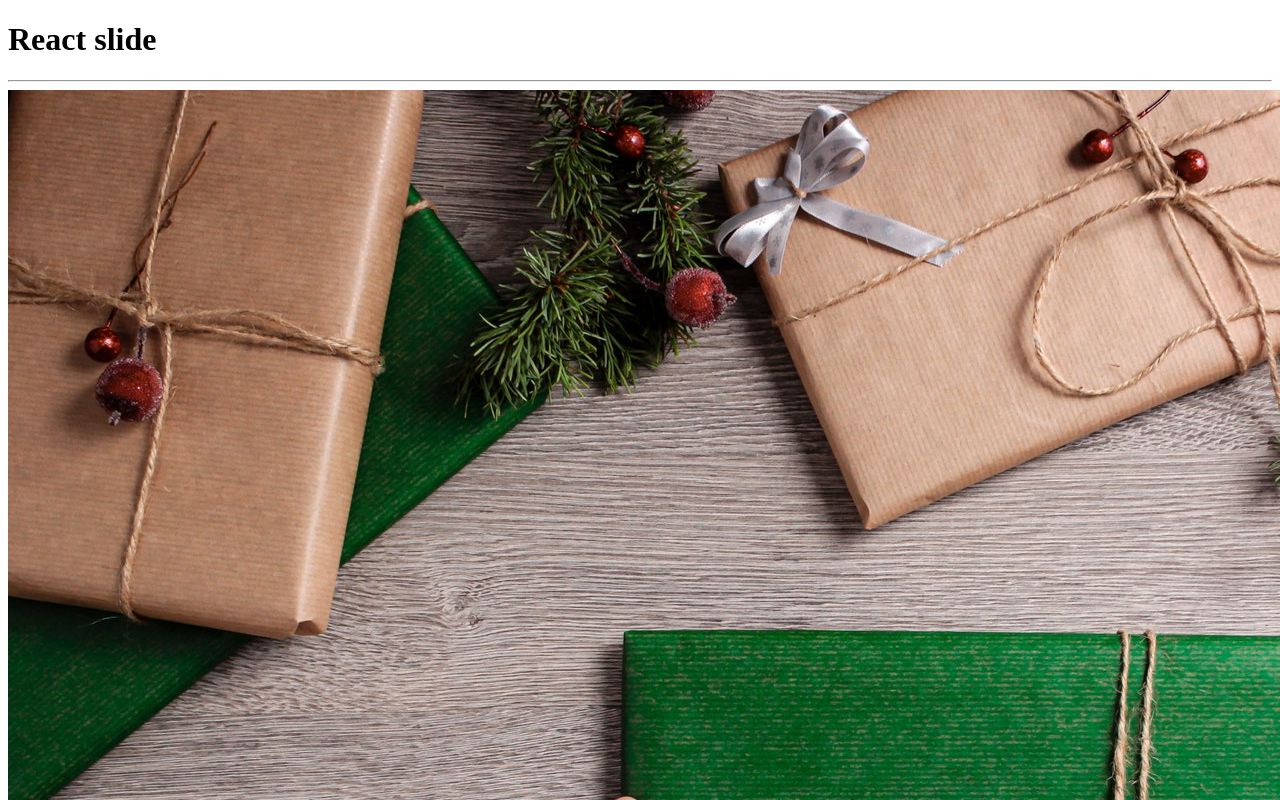
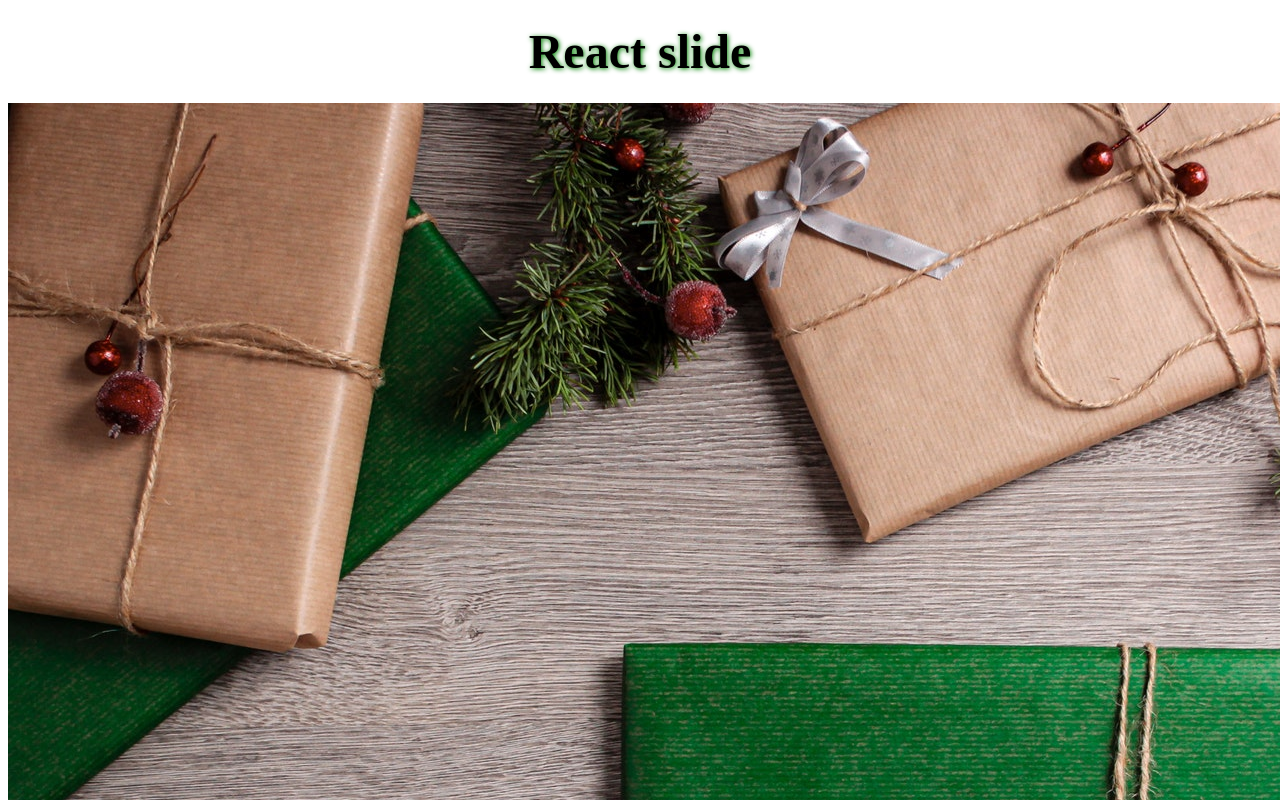
Before and after one commit to luciousmc/react_slide, a React app: page / in a window 1280 px wide. Shown: the top 800 px of the page. Built offline with nearby package versions, Linux system fonts and the light colour scheme; the HTML template or start-up script is replaced by a standard one.

Commit message:
styled components

```diff
--- a/src/app.jsx
+++ b/src/app.jsx
@@ -1,12 +1,19 @@
 import React from 'react';
 import Slider from './slider';
 
+import styled from 'styled-components';
+
+const Title = styled.h1`
+  text-align: center;
+  font-size: 3rem;
+  text-shadow: 1px 1px 5px green;
+  margin: 1.5rem auto;
+`
 
 const App = () => {
   return(
     <>
-      <h1>React slide</h1>
-      <hr/>
+      <Title>React slide</Title>
       <Slider>
         <img src="../images/image1.jpg" alt=""/>
         <img src="../images/image2.jpg" alt=""/>
```
Also changed, not shown: 1 other file (tests, documents, lock files or other folders).
